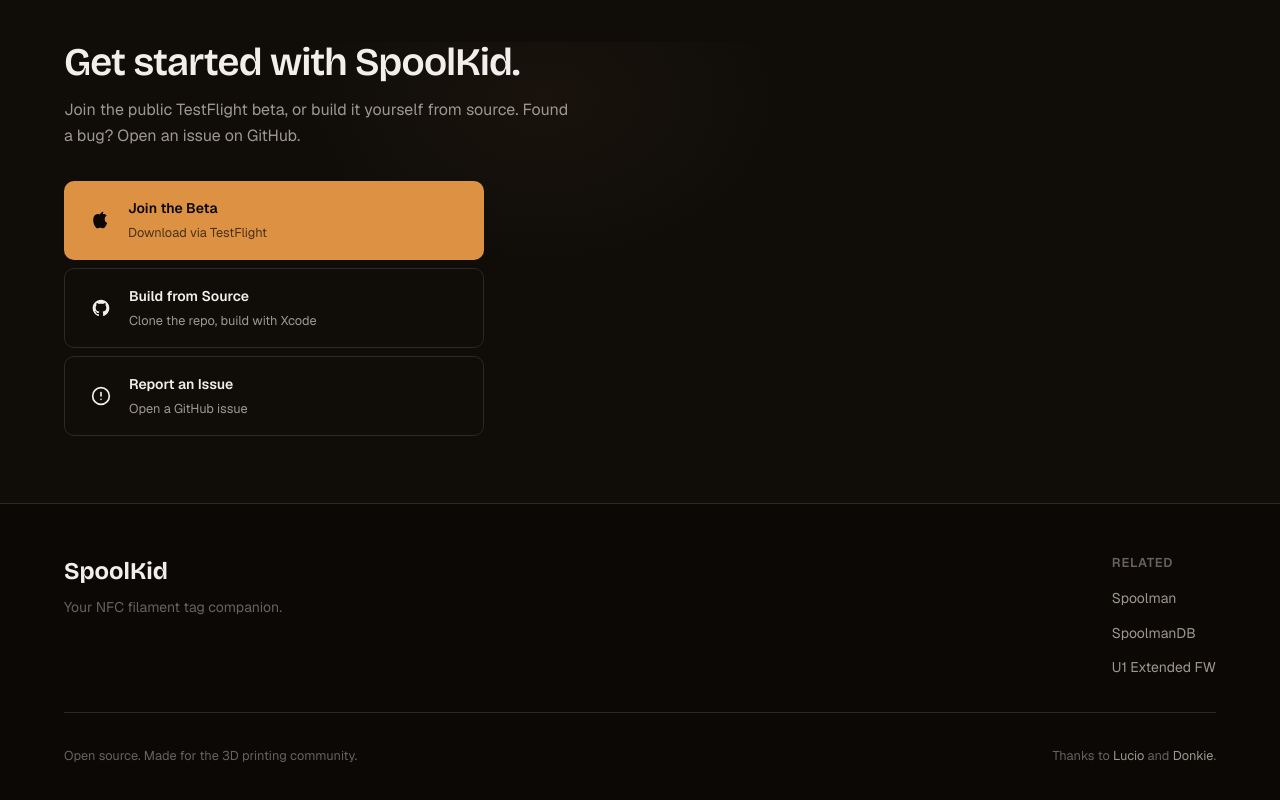
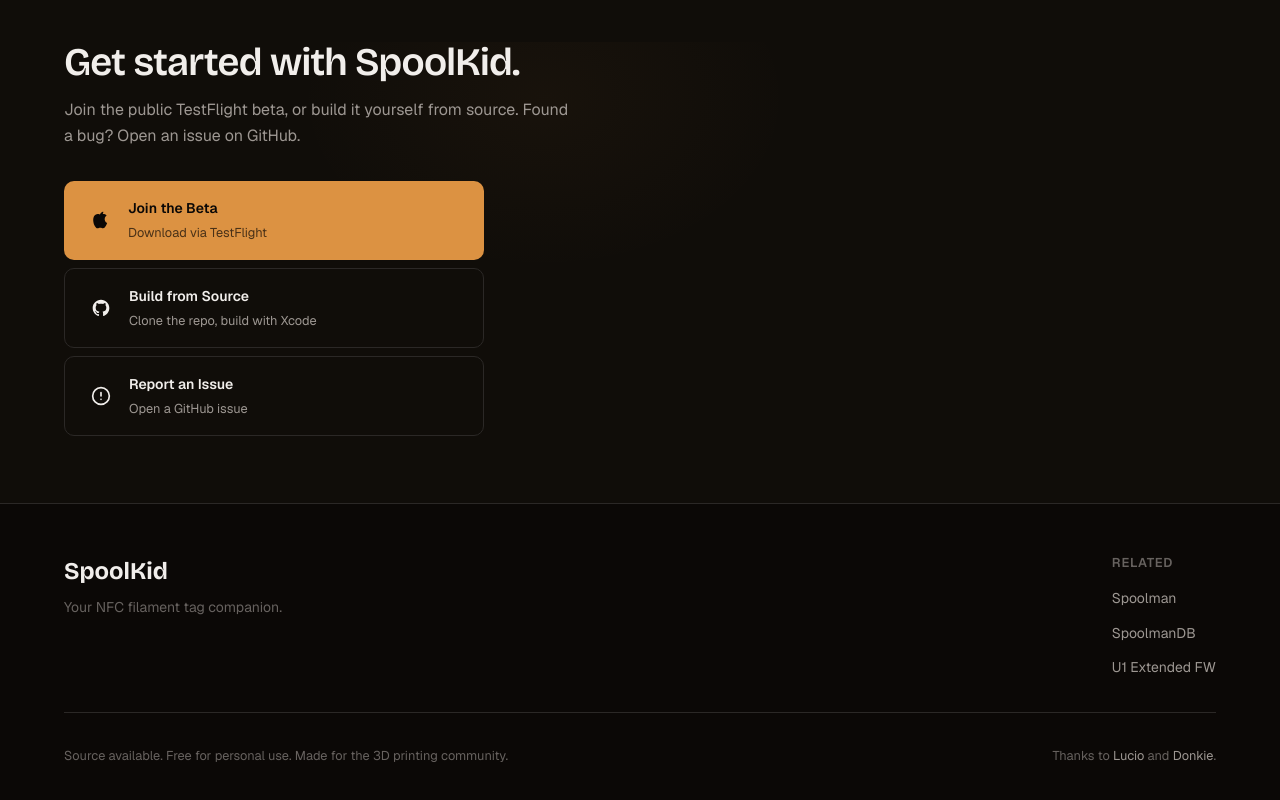
Before and after one commit to marko-p/SpoolKid-Web, a React (Vite) app: page / in a window 1280 px wide. Shown: the part 3835-4635 px from the top of the page. Built offline with nearby package versions, Linux system fonts and the light colour scheme.

Commit message:
Changes mention of open-source to source-available

```diff
--- a/src/components/Footer.tsx
+++ b/src/components/Footer.tsx
@@ -31,7 +31,7 @@
         {/* Bottom row */}
         <div className={styles.bottom}>
           <p className={styles.copyright}>
-            Open source. Made for the 3D printing community.
+            Source available. Free for personal use. Made for the 3D printing community.
           </p>
           <p className={styles.acknowledgments}>
             Thanks to{' '}
```
